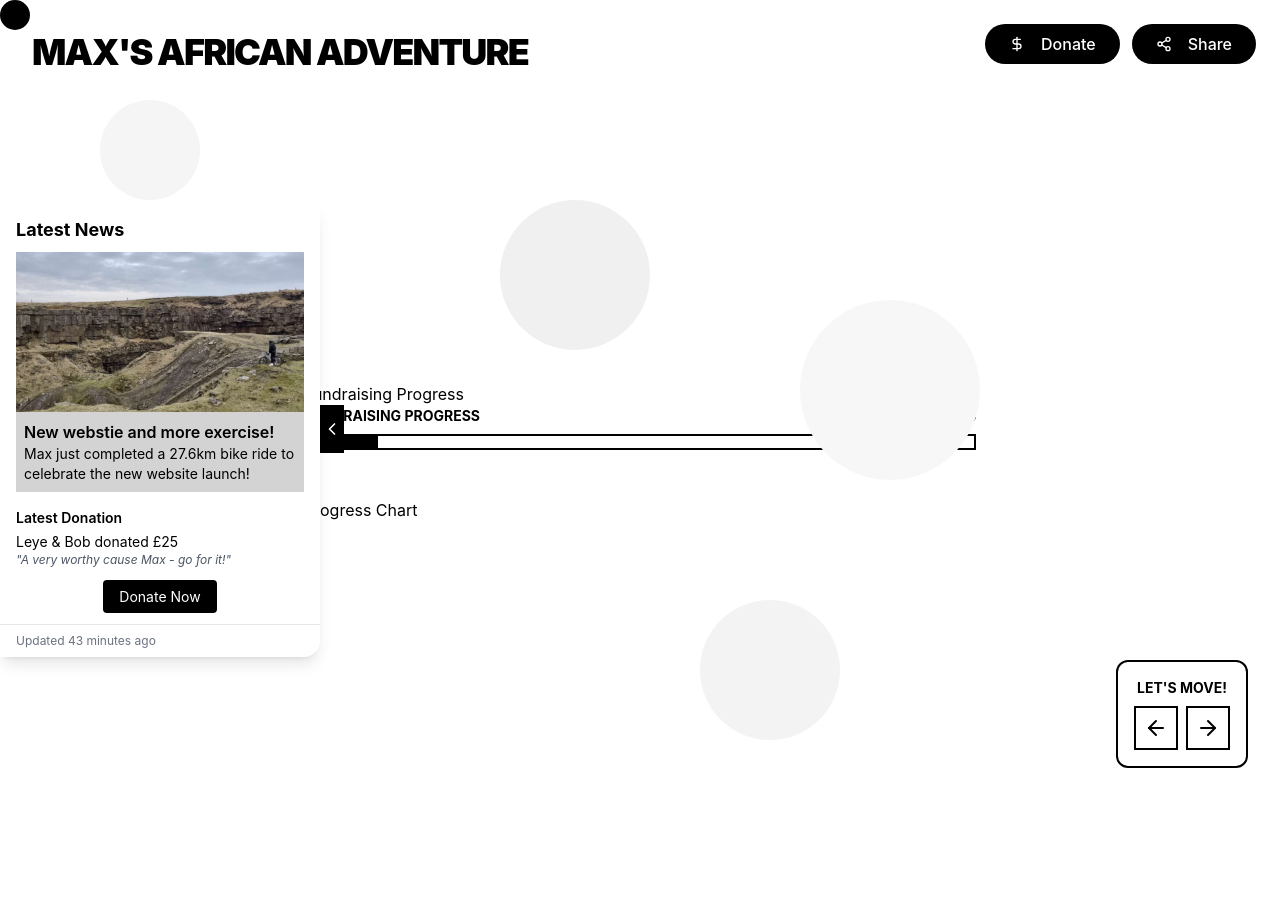
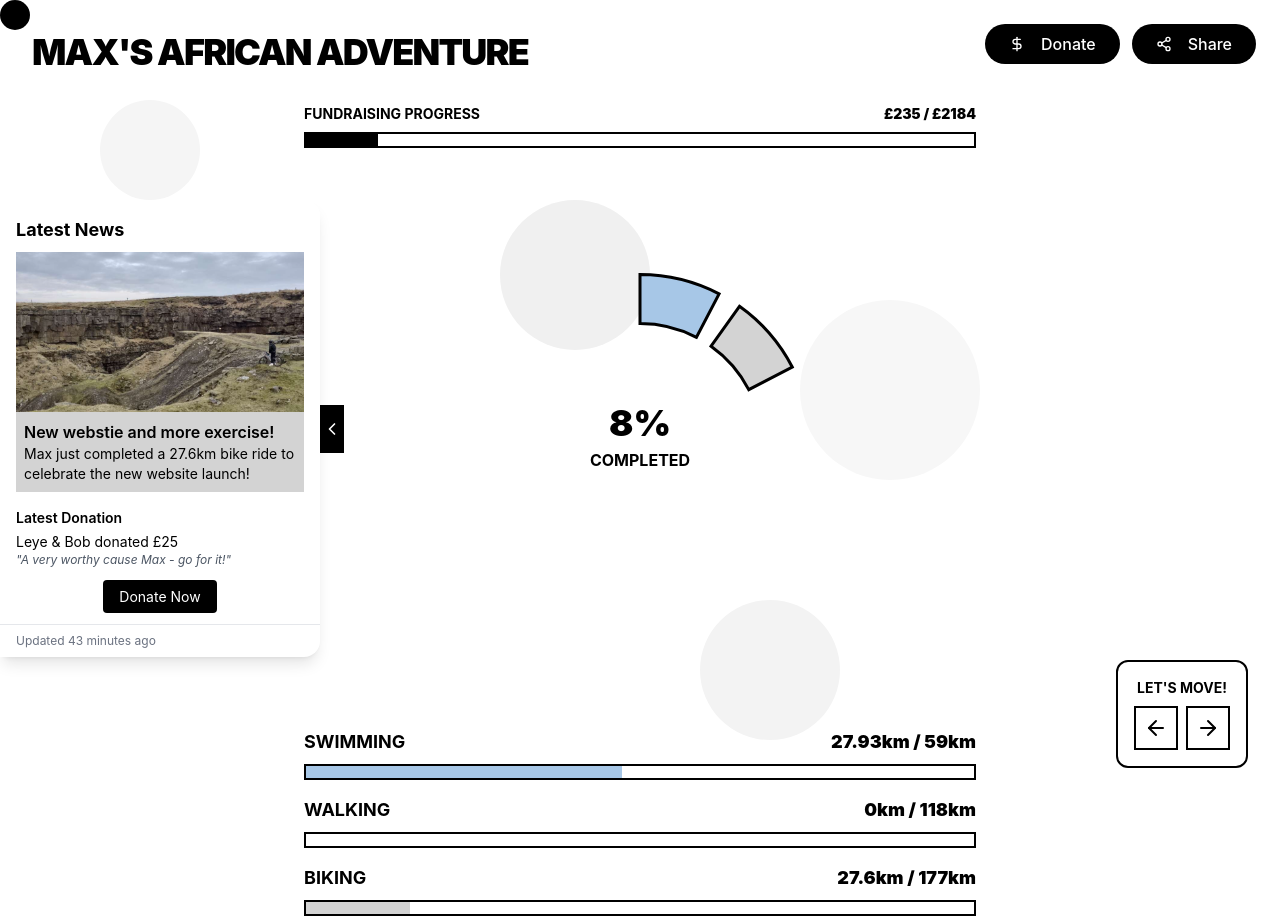
Before and after one commit to MaxTheRock/Fundraising-Website, a Next.js app: page / in a window 1280 px wide. Before the commit the page ends 800 px from the top, so only its background shows below. Built offline with nearby package versions, Linux system fonts and the light colour scheme.

Commit message:
build issue :(

```diff
--- a/components/FundraisingProgress.tsx
+++ b/components/FundraisingProgress.tsx
@@ -1,19 +1,17 @@
 "use client"
 
 import { motion } from "framer-motion"
-import React from 'react';
 
 interface FundraisingProgressProps {
   current: number
   goal: number
 }
 
-const FundraisingProgress: React.FC<FundraisingProgressProps> = ({ current, goal }) => {
+export default function FundraisingProgress({ current, goal }: FundraisingProgressProps) {
   const progress = (current / goal) * 100
 
   return (
     <div className="w-full">
-      <h2>Fundraising Progress</h2>
       <div className="flex justify-between mb-2 text-xs sm:text-sm">
         <span className="font-bold">FUNDRAISING PROGRESS</span>
         <span className="font-black">
@@ -31,5 +29,3 @@ const FundraisingProgress: React.FC<FundraisingProgressProps> = ({ current, goal
     </div>
   )
 }
-
-export default FundraisingProgress;
--- a/components/JourneyPage.tsx
+++ b/components/JourneyPage.tsx
@@ -1,12 +1,81 @@
-import React from 'react';
+"use client"
 
-const JourneyPage: React.FC = () => {
+import { motion } from "framer-motion"
+
+interface Activity {
+  name: string
+  goal: number
+  current: number
+  color: string
+}
+
+interface JourneyPageProps {
+  activities: Activity[]
+}
+
+export default function JourneyPage({ activities }: JourneyPageProps) {
+  const pageVariants = {
+    initial: { opacity: 0, x: "100%" },
+    in: { opacity: 1, x: 0 },
+    out: { opacity: 0, x: "-100%" },
+  }
+
+  const pageTransition = {
+    type: "tween",
+    ease: "anticipate",
+    duration: 0.5,
+  }
+
   return (
-    <div>
-      <h2>Journey Page</h2>
-      {/* Add journey page content here */}
-    </div>
-  );
-};
+    <motion.div
+      initial="initial"
+      animate="in"
+      exit="out"
+      variants={pageVariants}
+      transition={pageTransition}
+      className="flex-grow flex flex-col justify-center items-center px-4 sm:px-6 overflow-y-auto"
+    >
+      <motion.h2
+        initial={{ x: -50, opacity: 0 }}
+        animate={{ x: 0, opacity: 1 }}
+        className="text-2xl sm:text-3xl font-black mb-6"
+      >
+        MY JOURNEY
+      </motion.h2>
 
-export default JourneyPage;
+      <div className="grid grid-cols-1 sm:grid-cols-2 md:grid-cols-3 gap-4 w-full max-w-4xl">
+        {activities.map((activity, index) => (
+          <motion.div
+            key={index}
+            initial={{ y: 50, opacity: 0 }}
+            animate={{ y: 0, opacity: 1 }}
+            transition={{ delay: index * 0.1 }}
+            className="border-2 border-black p-4"
+            style={{ backgroundColor: activity.color }}
+          >
+            <h3 className="text-lg sm:text-xl font-black mb-2">{activity.name}</h3>
+            <div className="space-y-2 text-xs sm:text-sm">
+              <p>
+                Current: <span className="font-bold">{activity.current}km</span>
+              </p>
+              <p>
+                Goal: <span className="font-bold">{activity.goal}km</span>
+              </p>
+              <p>
+                Remaining: <span className="font-bold">{(activity.goal - activity.current).toFixed(1)}km</span>
+              </p>
+              <div className="w-full h-2 border border-black mt-2">
+                <motion.div
+                  initial={{ width: 0 }}
+                  animate={{ width: `${(activity.current / activity.goal) * 100}%` }}
+                  transition={{ duration: 1.5, delay: 0.5 + index * 0.2 }}
+                  className="h-full bg-black"
+                />
+              </div>
+            </div>
+          </motion.div>
+        ))}
+      </div>
+    </motion.div>
+  )
+}
--- a/components/ProgressChart.tsx
+++ b/components/ProgressChart.tsx
@@ -1,6 +1,5 @@
 "use client"
 
-import React from 'react';
 import { PieChart, Pie, Cell, ResponsiveContainer, Label } from "recharts"
 import { motion } from "framer-motion"
 import { progressValues } from "@/src/config/progressConfig"
@@ -12,13 +11,107 @@ interface Activity {
   color: string
 }
 
-const ProgressChart: React.FC = () => {
+export default function ProgressChart({ activities }: { activities: Activity[] }) {
+  // Calculate total completed and remaining
+  const totalCompleted = activities.reduce((sum, activity) => sum + activity.current, 0);
+  const totalGoalSum = activities.reduce((sum, activity) => sum + activity.goal, 0);
+  const totalRemaining = totalGoalSum - totalCompleted;
+
+  // Create data with activities in specific order (SWIMMING, WALKING, BIKING) and remaining
+  const data = [
+    // Swimming will be first (top)
+    activities.find(a => a.name === "SWIMMING"),
+    // Walking will be second (clockwise)
+    activities.find(a => a.name === "WALKING"),
+    // Biking will be third
+    activities.find(a => a.name === "BIKING"),
+  ].map((activity) => ({
+    name: activity.name,
+    value: activity.current,
+    color: activity.color,
+  })).concat({
+    name: 'Remaining',
+    value: totalRemaining,
+    color: "transparent",
+  });
+
+  const { totalDistance, totalGoal } = progressValues.totals
+
   return (
-    <div>
-      <h2>Progress Chart</h2>
-      {/* Add chart implementation here */}
+    <div className="w-full">
+      <motion.div
+        initial={{ scale: 0.8, opacity: 0 }}
+        animate={{ scale: 1, opacity: 1 }}
+        transition={{ duration: 0.5 }}
+        className="h-64 md:h-[400px] lg:h-[500px]"
+      >
+        <ResponsiveContainer width="100%" height="100%">
+          <PieChart>
+            <Pie
+              data={data}
+              cx="50%"
+              cy="50%"
+              innerRadius="50%"
+              outerRadius="70%"
+              paddingAngle={4}
+              dataKey="value"
+              strokeWidth={3}
+              startAngle={90}
+              endAngle={-270}
+            >
+              {data.map((entry, index) => (
+                <Cell
+                  key={`cell-${index}`}
+                  fill={entry.name === 'Remaining' ? 'none' : entry.color}
+                  stroke={entry.name === 'Remaining' ? 'none' : '#000000'}
+                />
+              ))}
+              <Label
+                content={({ viewBox }) => {
+                  const { cx, cy } = viewBox
+                  return (
+                    <>
+                      <text x={cx} y={cy - 10} textAnchor="middle" className="text-3xl md:text-4xl font-black">
+                        {Math.round((totalDistance / totalGoal) * 100)}%
+                      </text>
+                      <text x={cx} y={cy + 20} textAnchor="middle" className="text-sm md:text-base font-bold">
+                        COMPLETED
+                      </text>
+                    </>
+                  )
+                }}
+              />
+            </Pie>
+          </PieChart>
+        </ResponsiveContainer>
+      </motion.div>
+      <div className="mt-8 space-y-4">
+        {activities.map((activity, index) => (
+          <motion.div
+            key={index}
+            initial={{ x: -25, opacity: 0 }}
+            animate={{ x: 0, opacity: 1 }}
+            transition={{ delay: index * 0.1 }}
+            className="flex flex-col gap-2"
+          >
+            <div className="flex justify-between text-base md:text-lg">
+              <span className="font-bold">{activity.name}</span>
+              <span className="font-black">
+                {activity.current}km / {activity.goal}km
+              </span>
+            </div>
+            <div className="w-full h-3 md:h-4 border-2 border-black">
+              <motion.div
+                initial={{ width: 0 }}
+                animate={{ width: `${(activity.current / activity.goal) * 100}%` }}
+                transition={{ duration: 1, delay: 0.5 + index * 0.1 }}
+                className="h-full"
+                style={{ backgroundColor: activity.color }}
+              />
+            </div>
+          </motion.div>
+        ))}
+      </div>
     </div>
-  );
-};
-
-export default ProgressChart;
+  )
+}
--- a/package.json
+++ b/package.json
@@ -6,8 +6,7 @@
     "dev": "next dev",
     "build": "next build",
     "start": "next start",
-    "lint": "next lint",
-    "vercel-build": "npm install --legacy-peer-deps && npm run build"
+    "lint": "next lint"
   },
   "dependencies": {
     "@emotion/is-prop-valid": "latest",
@@ -44,7 +43,7 @@
     "class-variance-authority": "^0.7.1",
     "clsx": "^2.1.1",
     "cmdk": "1.0.4",
-    "date-fns": "^3.6.0",
+    "date-fns": "4.1.0",
     "embla-carousel-react": "8.5.1",
     "framer-motion": "latest",
     "input-otp": "1.4.1",
```
Also changed, not shown: components/AboutPage.tsx (+2 -5 lines), components/Header.tsx (+3 -6 lines), 1 other file (tests, documents, lock files or other folders).
